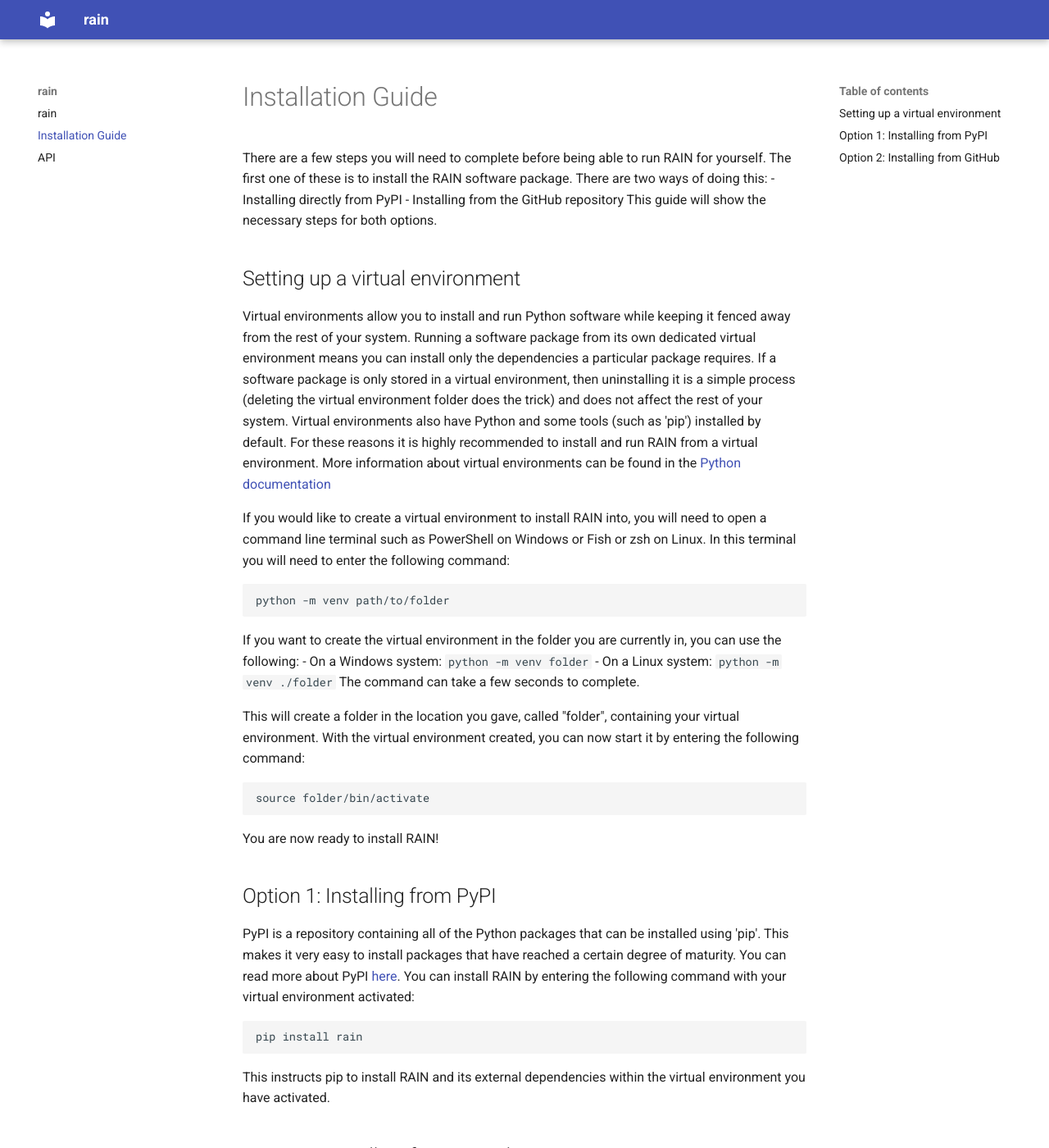
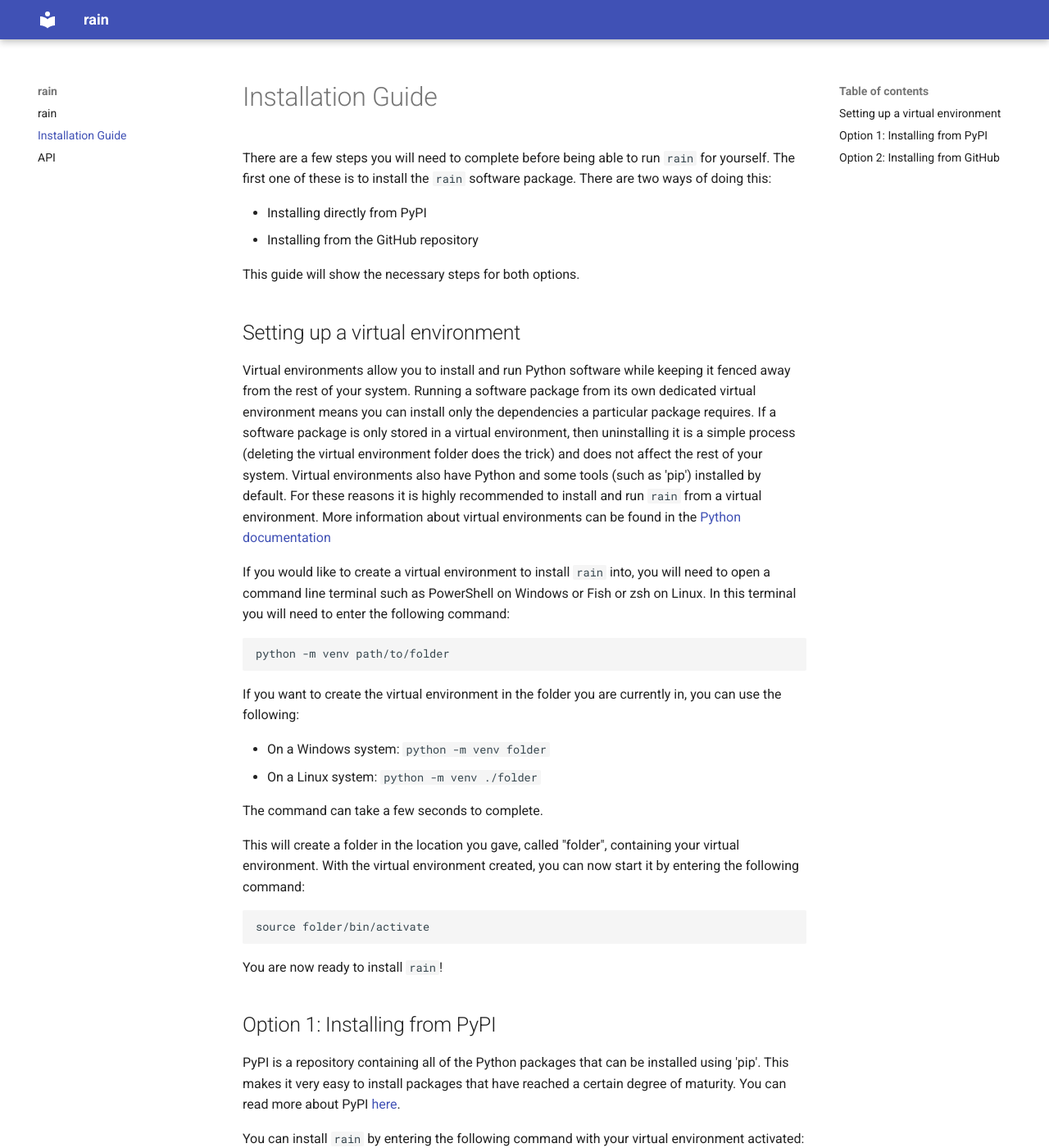
Before and after one commit to danielk333/rain, an MkDocs documentation site: the page built from docs/installation.md, in a window 1280 px wide and 1400 px high. Shown: the whole window at 82% size. Built offline with MkDocs 1.6.1 and Material for MkDocs 9.7.7, drawn with Linux system fonts in a browser that asks for light colours; some of the changed text lies outside the part shown.

Commit message:
Fixed how this file is laid out

````diff
--- a/docs/installation.md
+++ b/docs/installation.md
@@ -1,24 +1,34 @@
 # Installation Guide
 
-There are a few steps you will need to complete before being able to run RAIN for yourself. The first one of these is to install the RAIN software package. There are two ways of doing this:
+There are a few steps you will need to complete before being able to run `rain` for yourself.
+The first one of these is to install the `rain` software package.
+There are two ways of doing this:
+
 - Installing directly from PyPI
 - Installing from the GitHub repository
+
 This guide will show the necessary steps for both options.
 
 ## Setting up a virtual environment
 
-Virtual environments allow you to install and run Python software while keeping it fenced away from the rest of your system. Running a software package from its own dedicated virtual environment means you can install only the dependencies a particular package requires. If a software package is only stored in a virtual environment, then uninstalling it is a simple process (deleting the virtual environment folder does the trick) and does not affect the rest of your system. Virtual environments also have Python and some tools (such as 'pip') installed by default. For these reasons it is highly recommended to install and run RAIN from a virtual environment.
+Virtual environments allow you to install and run Python software while keeping it fenced away from the rest of your system.
+Running a software package from its own dedicated virtual environment means you can install only the dependencies a particular package requires.
+If a software package is only stored in a virtual environment, then uninstalling it is a simple process (deleting the virtual environment folder does the trick) and does not affect the rest of your system.
+Virtual environments also have Python and some tools (such as 'pip') installed by default.
+For these reasons it is highly recommended to install and run `rain` from a virtual environment.
 More information about virtual environments can be found in the [Python documentation](https://docs.python.org/3/library/venv.html)
 
-If you would like to create a virtual environment to install RAIN into, you will need to open a command line terminal such as PowerShell on Windows or Fish or zsh on Linux.
+If you would like to create a virtual environment to install `rain` into, you will need to open a command line terminal such as PowerShell on Windows or Fish or zsh on Linux.
 In this terminal you will need to enter the following command:
 ```
 python -m venv path/to/folder
 ```
 
 If you want to create the virtual environment in the folder you are currently in, you can use the following:
+
 - On a Windows system: `python -m venv folder`
 - On a Linux system: `python -m venv ./folder`
+
 The command can take a few seconds to complete.
 
 This will create a folder in the location you gave, called "folder", containing your virtual environment.
@@ -26,21 +36,24 @@ With the virtual environment created, you can now start it by entering the follo
 ```
 source folder/bin/activate
 ```
-You are now ready to install RAIN!
+You are now ready to install `rain`!
 
 ## Option 1: Installing from PyPI
 
-PyPI is a repository containing all of the Python packages that can be installed using 'pip'. This makes it very easy to install packages that have reached a certain degree of maturity. You can read more about PyPI [here](https://pypi.org/).
-You can install RAIN by entering the following command with your virtual environment activated:
+PyPI is a repository containing all of the Python packages that can be installed using 'pip'.
+This makes it very easy to install packages that have reached a certain degree of maturity.
+You can read more about PyPI [here](https://pypi.org/).
+
+You can install `rain` by entering the following command with your virtual environment activated:
 ```
 pip install rain
 ```
 
-This instructs pip to install RAIN and its external dependencies within the virtual environment you have activated.
+This instructs pip to install `rain` and its external dependencies within the virtual environment you have activated.
 
 ## Option 2: Installing from GitHub
 
-You can also install RAIN directly from the public GitHub repository, by entering the following commands with your virtual environment activated:
+You can also install `rain` directly from the public GitHub repository, by entering the following commands with your virtual environment activated:
 ```
 git clone https://github.com/danielk333/rain
 pip install .
````
